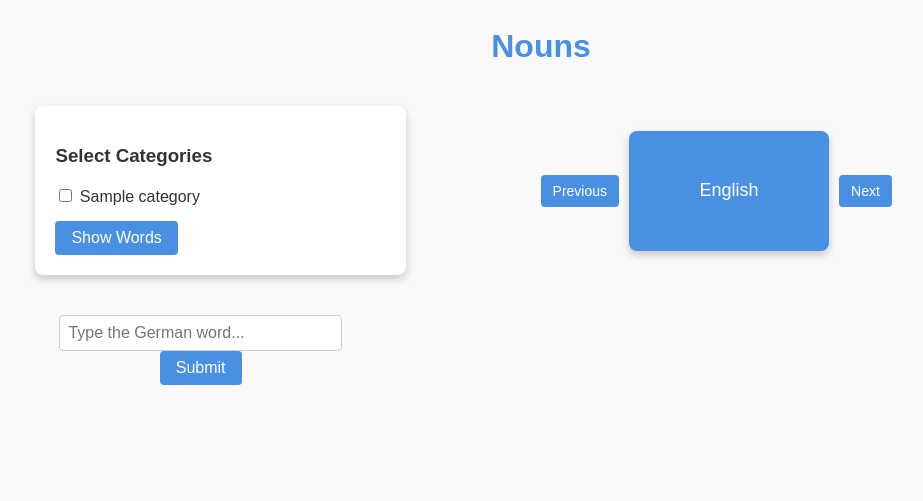
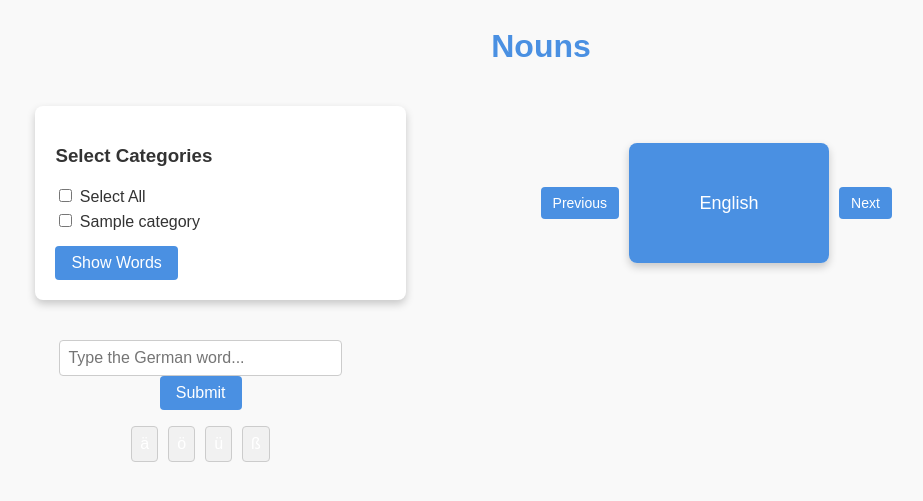
Before and after one commit to th3jlux/german, a Flask app: template templates/nouns.html in a window 1280 px wide. Shown: the top 501 px of the page, without its empty margins (99-1022 px from the left). Run offline with Flask 3, Linux system fonts and the light colour scheme; the template is opened without the code that fills it: most values are stand-ins (such as "Sample title", 1, 10 or a date in 2020); parts of the project's set-up code (start-up, migrations or seed data) failed here and were passed over.

Commit message:
Small Bug fixes and Select all option

```diff
--- a/static/css/style.css
+++ b/static/css/style.css
@@ -169,3 +169,23 @@ h1 {
     font-weight: bold;
     transition: color 0.3s ease;
 }
+
+#special-characters {
+    margin-top: 10px;
+    display: flex;
+    gap: 10px;
+    justify-content: center;
+}
+
+#special-characters button {
+    padding: 8px;
+    font-size: 16px;
+    border: 1px solid #ccc;
+    background-color: #f1f1f1;
+    border-radius: 4px;
+    cursor: pointer;
+}
+
+#special-characters button:hover {
+    background-color: #e0e0e0;
+}
--- a/static/js/nouns.js
+++ b/static/js/nouns.js
@@ -1,6 +1,26 @@
 let words = [];
 let currentIndex = 0;
 let wordHistory = [];
+
+document.getElementById('select-all').addEventListener('change', function() {
+    const checkboxes = document.querySelectorAll('input[name="category"]');
+    checkboxes.forEach(checkbox => {
+        checkbox.checked = this.checked;
+    });
+});
+
+document.querySelectorAll('input[name="category"]').forEach(checkbox => {
+    checkbox.addEventListener('change', function() {
+        const allChecked = Array.from(document.querySelectorAll('input[name="category"]'))
+            .every(cb => cb.checked);
+        const anyChecked = Array.from(document.querySelectorAll('input[name="category"]'))
+            .some(cb => cb.checked);
+
+        document.getElementById('select-all').checked = allChecked;
+        document.getElementById('select-all').indeterminate = !allChecked && anyChecked;
+    });
+});
+
 
 document.getElementById('guess-input').addEventListener('keydown', function(event) {
     if (event.key === 'Enter') {
@@ -24,12 +44,28 @@ document.addEventListener('keydown', function (event) {
 
 let wordsAttempted = {}; // Track words to handle correct/incorrect attempts
 
+function insertCharacter(char) {
+    const input = document.getElementById('guess-input');
+
+    // Insert character at the current cursor position
+    const start = input.selectionStart;
+    const end = input.selectionEnd;
+    const text = input.value;
+    input.value = text.substring(0, start) + char + text.substring(end);
+
+    // Move cursor to the right of the inserted character
+    input.selectionStart = input.selectionEnd = start + 1;
+
+    // Keep focus on the input field
+    input.focus();
+}
+
 function checkAnswer() {
     const input = document.getElementById('guess-input').value.trim();
     const feedback = document.getElementById('feedback');
     const currentWord = words[currentIndex];
     const correctArticle = getArticle(currentWord.gender);
-    const expectedAnswer = `${correctArticle} ${currentWord.german.toLowerCase()}`;
+    const expectedAnswer = `${correctArticle} ${currentWord.german.toLowerCase()}`.trim();
 
     if (input.toLowerCase() === expectedAnswer) {
         if (!wordsAttempted[currentWord.german]) {
@@ -58,7 +94,7 @@ function checkAnswer() {
             nextWord(); // Go to the next word without removing it
         }
     } else {
-        feedback.textContent = `Incorrect. Correct answer: ${correctArticle} ${currentWord.german}`;
+        feedback.textContent = `Incorrect. You entered: "${input}". Correct answer: "${correctArticle} ${currentWord.german}"`;;
         feedback.style.color = 'red';
         wordsAttempted[currentWord.german] = true; // Mark as attempted
     }
--- a/templates/nouns.html
+++ b/templates/nouns.html
@@ -10,6 +10,7 @@
     <div class="main-container">
         <div id="categories">
             <h3>Select Categories</h3>
+            <label><input type="checkbox" id="select-all"> Select All</label>
             {% for category in categories %}
             <label><input type="checkbox" name="category" value="{{ category }}"> {{ category }}</label>
             {% endfor %}
@@ -31,6 +32,12 @@
             <input type="text" id="guess-input" placeholder="Type the German word..." />
             <button onclick="checkAnswer()">Submit</button>
             <p id="feedback" class="feedback"></p>
+            <div id="special-characters">
+                <button type="button" onclick="insertCharacter('ä')">ä</button>
+                <button type="button" onclick="insertCharacter('ö')">ö</button>
+                <button type="button" onclick="insertCharacter('ü')">ü</button>
+                <button type="button" onclick="insertCharacter('ß')">ß</button>
+            </div>
         </div>
 
     </div>
```
Also changed, not shown: 1 other file.
